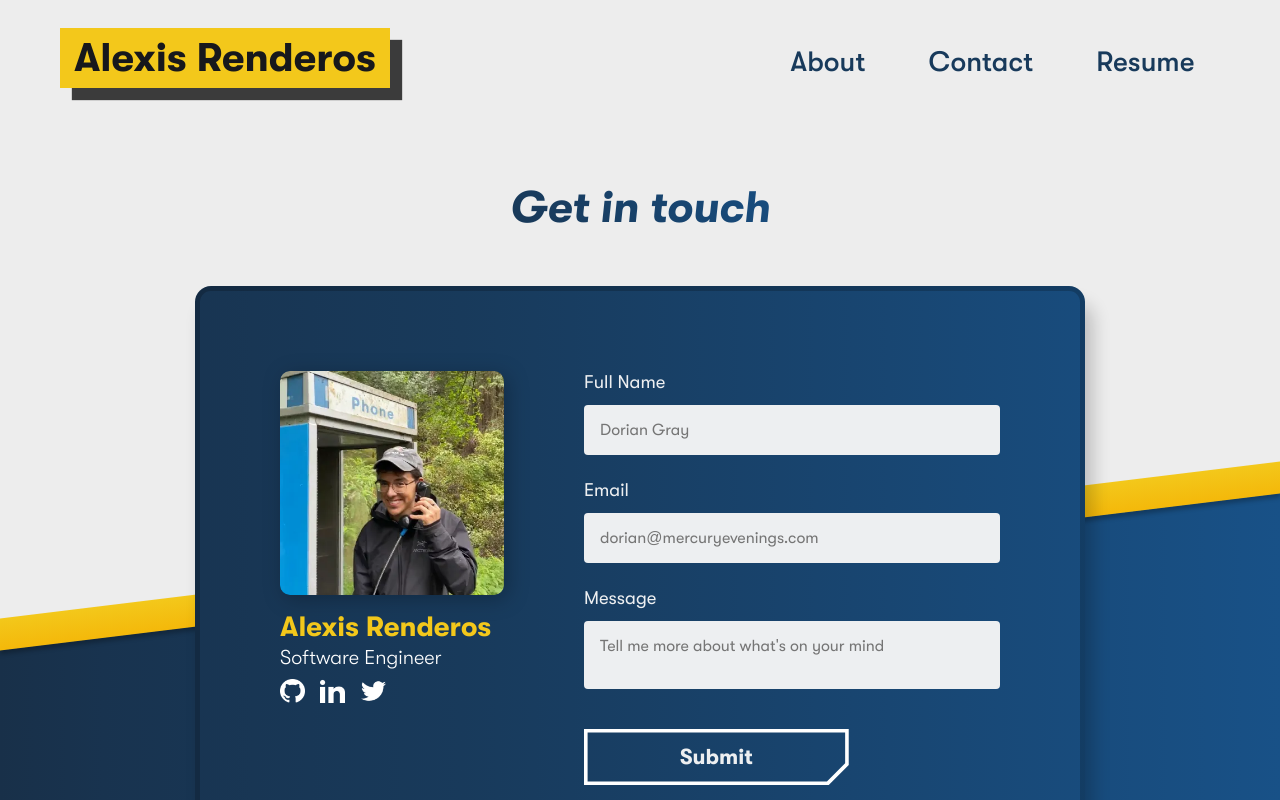
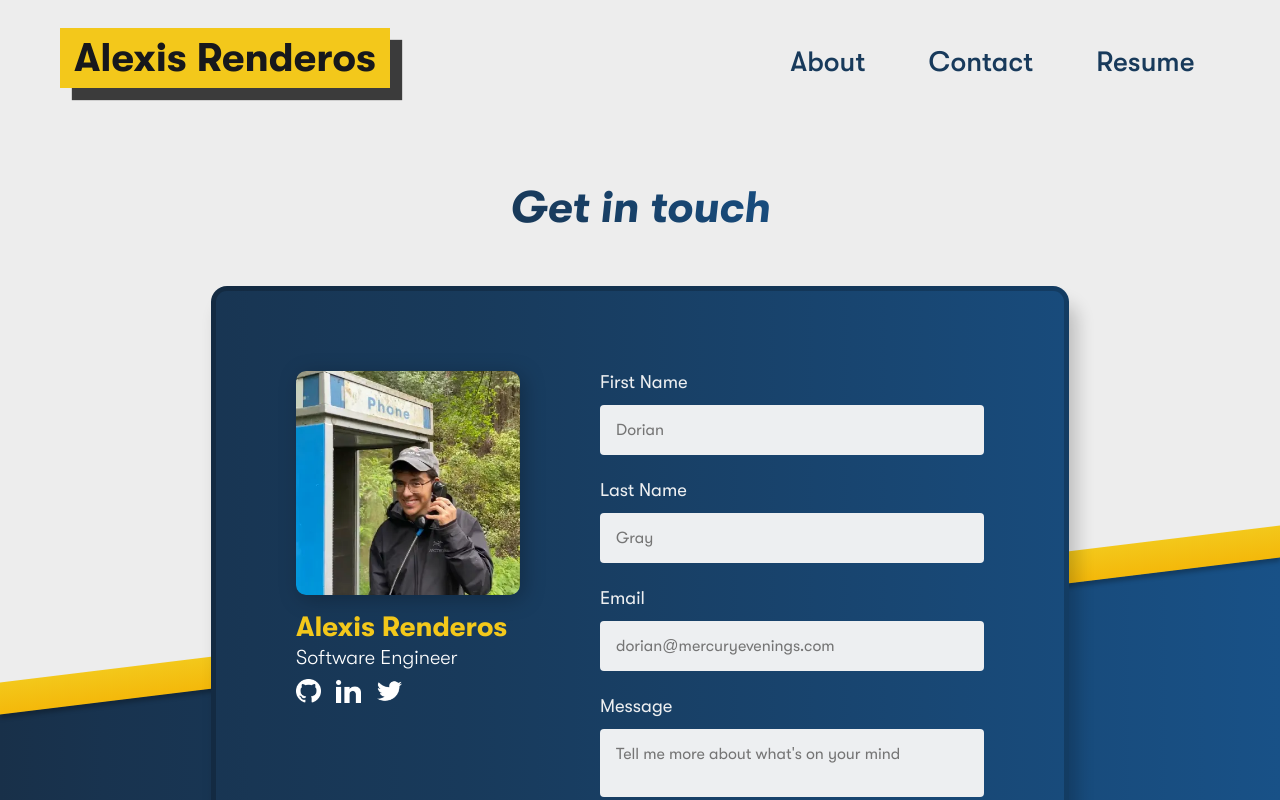
Before and after one commit to elusiveplanet/alexisrenderos.com, a Next.js app in the folder web/: page /contact in a window 1280 px wide. Shown: the top 800 px of the page. Built offline with nearby package versions, Linux system fonts and the light colour scheme.

Commit message:
Migrate contact widget from formspree to airtable

```diff
--- a/web/components/contactWidget.tsx
+++ b/web/components/contactWidget.tsx
@@ -1,6 +1,5 @@
 import React, { useState } from "react";
-import axios from "axios";
-import { ErrorMessage, Field, Form, Formik } from "formik";
+import { ErrorMessage, Field, Form, Formik, useField } from "formik";
 import * as Yup from "yup";
 import styled from "styled-components";
 import {
@@ -11,22 +10,31 @@ import {
 } from "../utils/colors";
 import CtaButton from "./ctaButton";
 import { MIN_TABLET_WIDTH } from "../utils/utils";
+import axios from "axios";
 
 const formSchema = Yup.object().shape({
-  name: Yup.string().required("Name is required"),
-  email: Yup.string().email("Invalid email").required("Email is required"),
+  firstName: Yup.string().required("Required"),
+  lastName: Yup.string().required("Required"),
+  email: Yup.string().email("Invalid email").required("Required"),
   message: Yup.string().required("A message is required"),
 });
-
-type FormspreeServerState = {
-  ok: string;
-  msg: string;
-};
 
 const FormGroup = styled(Form)`
   color: ${LightText};
   display: flex;
   flex-direction: column;
+  min-width: 15em;
+  @media (min-width: ${MIN_TABLET_WIDTH}px) {
+    width: 30vw;
+    min-width: 18em;
+  }
+`;
+
+const InputRow = styled.div`
+  display: flex;
+  flex-direction: Row;
+  flex-wrap: wrap;
+  column-gap: 0.75em;
 `;
 
 const InputWrapper = styled.div`
@@ -34,6 +42,7 @@ const InputWrapper = styled.div`
   flex-direction: column;
   gap: 0.75em;
   margin: 0 0 1.5em 0;
+  flex: 1 1 0;
 `;
 
 const InputGroup = styled.div`
@@ -52,72 +61,133 @@ const Label = styled.label`
   width: max-content;
 `;
 
-const Input = styled(Field)`
+const Input = styled(Field).attrs<{
+  error?: string;
+}>((props) => ({
+  error: props.error || "false",
+}))<{ error?: string }>`
   padding: min(max(0.75em, 3vw), 1em);
   font-size: min(max(0.95em, 2.25vw), 1em);
   color: ${DarkText};
   background: ${CoolToneAlternateBackgroundColor};
-  border: none;
+  outline: ${(props) =>
+    props.error === "true" ? `0.25em solid ${ErrorText}` : `none`};
   border-radius: 4px;
-  width: auto;
-  min-width: 15em;
-  @media (min-width: ${MIN_TABLET_WIDTH}px) {
-    width: 30vw;
-    min-width: 18em;
-  }
 `;
+
+type InputWithErrorHighlightProps = {
+  id: string;
+  type?: string;
+  component?: string;
+  name: string;
+  placeholder: string;
+};
+
+const InputWithErrorHighlight = ({
+  id,
+  type = "",
+  component = "",
+  name,
+  placeholder,
+}: InputWithErrorHighlightProps) => {
+  const [field, meta] = useField(name);
+  return (
+    <Input
+      id={id}
+      type={type}
+      name={name}
+      component={component}
+      placeholder={placeholder}
+      error={(!!meta.error && !!meta.touched).toString()}
+    />
+  );
+};
+
+type ContactWidgetServerState = {
+  ok: boolean;
+  msg: string;
+};
 
 const ErrorLabel = styled(ErrorMessage)``;
 
+const ServerStatusLabelWrapper = styled.div`
+  min-height: 1.25em;
+`;
+
+const ServerStatusLabel = styled.p``;
+
 const ContactWidget = () => {
   /* Server State Handling */
-  const [serverState, setServerState] = useState<FormspreeServerState>();
+  const [serverState, setServerState] = useState<ContactWidgetServerState>();
   const handleServerResponse = (ok, msg) => {
     setServerState({ ok, msg });
   };
-  const handleOnSubmit = (values, actions) => {
-    axios({
-      method: "POST",
-      url: "https://formspree.io/f/xbjbdeqj",
-      data: values,
-    })
-      .then((response) => {
+  const handleOnSubmit = async (values, actions) => {
+    console.log("submit");
+    console.log(values);
+    try {
+      const response = await axios.post(
+        "/api/createAirtableContactFormEntry/",
+        values
+      );
       actions.setSubmitting(false);
       actions.resetForm();
       handleServerResponse(true, "Thanks! I'll be in touch soon.");
-      })
-      .catch((error) => {
+    } catch (error) {
       actions.setSubmitting(false);
       handleServerResponse(false, error?.response?.data?.error || "");
-      });
+    }
   };
 
   return (
     <Formik
-      initialValues={{ name: "", email: "", message: "" }}
+      initialValues={{ firstName: "", lastName: "", email: "", message: "" }}
       onSubmit={handleOnSubmit}
       validationSchema={formSchema}>
       {({ isSubmitting }) => (
         <FormGroup id="fs-frm" noValidate>
+          <InputRow>
             <InputWrapper>
               <InputGroup>
-              <Label htmlFor="name">Full Name</Label>
-              <ErrorLabel name="name" className="errorMsg" component="p" />
+                <Label htmlFor="firstName">First Name</Label>
+                <ErrorLabel
+                  name="firstName"
+                  className="errorMsg"
+                  component="p"
+                />
               </InputGroup>
-            <Input
-              id="name"
+              <InputWithErrorHighlight
+                id="firstName"
                 type="text"
-              name="name"
-              placeholder="Dorian Gray"
+                name="firstName"
+                placeholder="Dorian"
               />
             </InputWrapper>
+
+            <InputWrapper>
+              <InputGroup>
+                <Label htmlFor="lastName">Last Name</Label>
+                <ErrorLabel
+                  name="lastName"
+                  className="errorMsg"
+                  component="p"
+                />
+              </InputGroup>
+              <InputWithErrorHighlight
+                id="lastName"
+                type="text"
+                name="lastName"
+                placeholder="Gray"
+              />
+            </InputWrapper>
+          </InputRow>
 
           <InputWrapper>
             <InputGroup>
               <Label htmlFor="email">Email</Label>
               <ErrorLabel name="email" className="errorMsg" component="p" />
             </InputGroup>
-            <Input
+            <InputWithErrorHighlight
               id="email"
               type="email"
               name="email"
@@ -130,20 +200,22 @@ const ContactWidget = () => {
               <Label htmlFor="message">Message</Label>
               <ErrorLabel name="message" className="errorMsg" component="p" />
             </InputGroup>
-            <Input
+            <InputWithErrorHighlight
               id="message"
+              component="textarea"
               name="message"
-              component="textarea"
               placeholder="Tell me more about what's on your mind"
             />
           </InputWrapper>
 
           <CtaButton text="Submit" disabled={isSubmitting} submit />
+          <ServerStatusLabelWrapper>
             {!!serverState && (
-            <p className={!serverState.ok ? "errorMsg" : ""}>
+              <ServerStatusLabel className={!serverState.ok ? "errorMsg" : ""}>
                 {serverState.msg}
-            </p>
+              </ServerStatusLabel>
             )}
+          </ServerStatusLabelWrapper>
         </FormGroup>
       )}
     </Formik>
```
Lines whose indentation alone changed are shown as unchanged.
